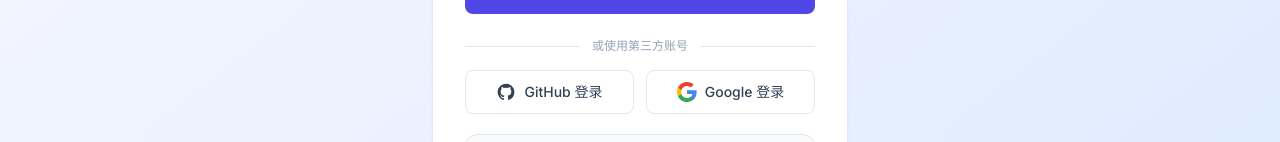
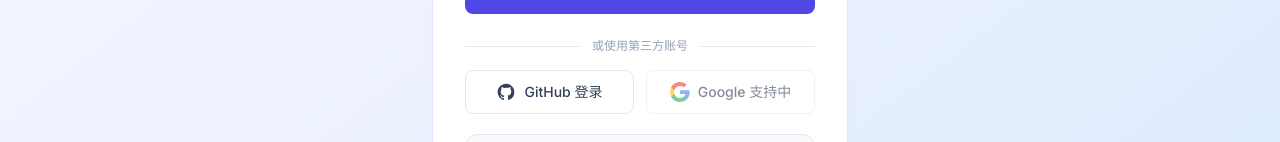
Before and after one commit to TUARAN/blogger-alliance, a Vue app: page /auth/login in a window 1280 px wide. Shown: the part 658-800 px from the top of the page. Built offline with nearby package versions, Linux system fonts and the light colour scheme; no server answers.

Commit message:
Disable Google OAuth login

```diff
--- a/src/components/OAuthButtons.vue
+++ b/src/components/OAuthButtons.vue
@@ -57,9 +57,9 @@ async function handleOAuth(provider) {
 
       <button
         type="button"
-        class="inline-flex h-11 items-center justify-center gap-2 rounded-lg border border-slate-200 bg-white text-sm font-medium text-slate-700 transition-colors hover:bg-slate-50 disabled:opacity-60"
-        :disabled="disabled || Boolean(pendingProvider)"
-        @click="handleOAuth('google')"
+        class="inline-flex h-11 cursor-not-allowed items-center justify-center gap-2 rounded-lg border border-slate-200 bg-white text-sm font-medium text-slate-700 transition-colors disabled:opacity-60"
+        disabled
+        title="支持中"
       >
         <svg class="h-5 w-5" viewBox="0 0 24 24" aria-hidden="true">
           <path fill="#4285F4" d="M23.49 12.27c0-.79-.07-1.54-.19-2.27H12v4.51h6.47c-.29 1.48-1.14 2.73-2.4 3.58v3h3.86c2.26-2.09 3.56-5.17 3.56-8.82Z" />
@@ -67,7 +67,7 @@ async function handleOAuth(provider) {
           <path fill="#FBBC05" d="M5.27 14.29A7.21 7.21 0 0 1 4.89 12c0-.8.14-1.57.38-2.29V6.62H1.29A11.97 11.97 0 0 0 0 12c0 1.94.46 3.77 1.29 5.38l3.98-3.09Z" />
           <path fill="#EA4335" d="M12 4.75c1.77 0 3.35.61 4.6 1.8l3.42-3.42C17.95 1.19 15.24 0 12 0 7.31 0 3.26 2.7 1.29 6.62l3.98 3.09C6.22 6.86 8.87 4.75 12 4.75Z" />
         </svg>
-        <span>{{ pendingProvider === 'google' ? '跳转中...' : 'Google 登录' }}</span>
+        <span>Google 支持中</span>
       </button>
     </div>
   </div>
```
